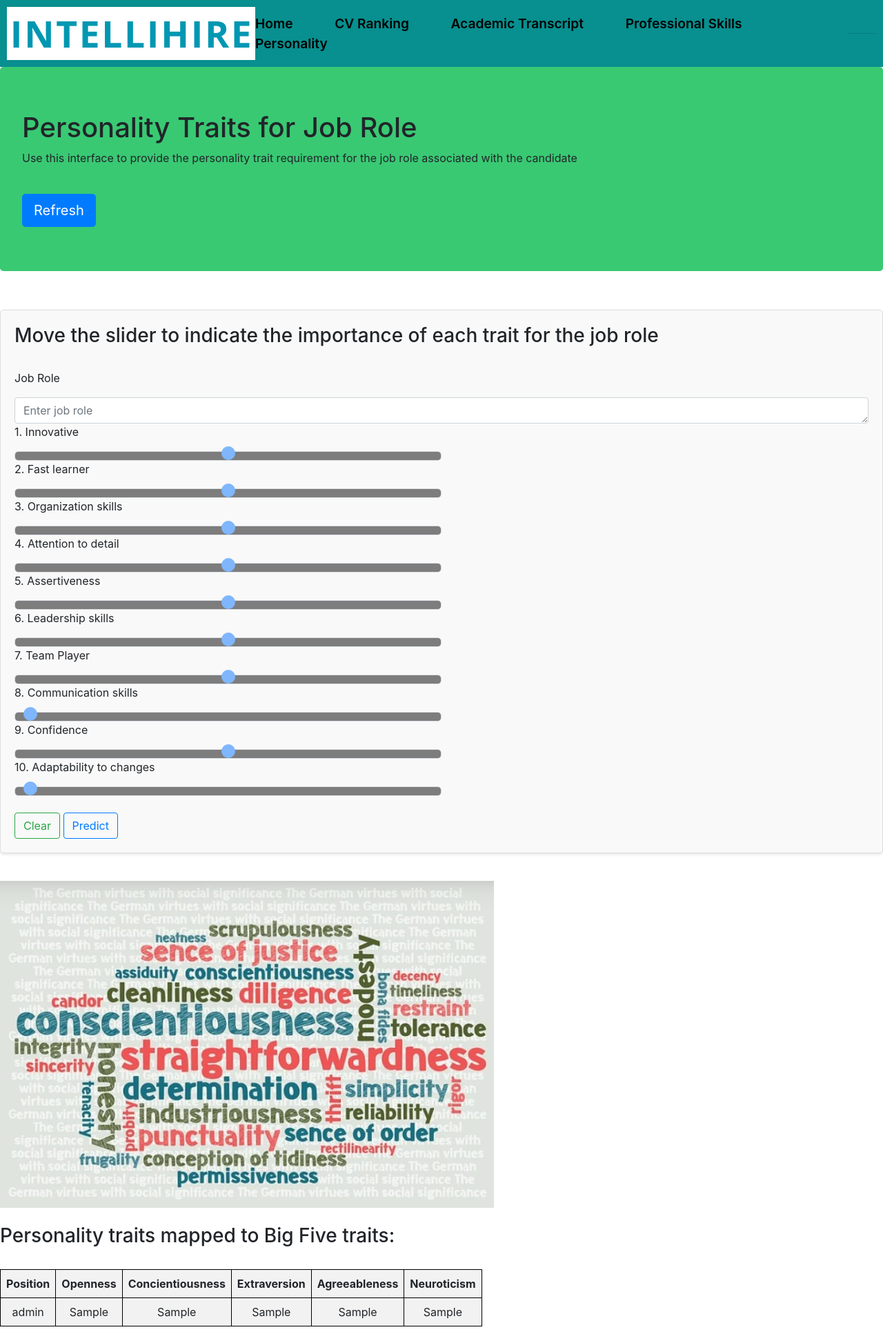
After one commit to shanalids/Intellihire, a Flask app: template templates/Personality_prediction/requirement.html in a window 1280 px wide. The commit adds this page. Shown: the whole page at 69% size. Run offline with Flask 3, Linux system fonts and the light colour scheme; the template is opened without the code that fills it: most values are stand-ins (such as "Sample title", 1, 10 or a date in 2020); some libraries are stand-ins or nearby versions.

Commit message:
personality requirements complete

```diff
--- a/app.py
+++ b/app.py
@@ -22,39 +22,11 @@ app = Flask(__name__)
 
 @app.route('/')
 def hello_world():
-    return render_template('Personality_prediction/self-rating.html', textarea_content="", slider_values="")
+    return render_template('Personality_prediction/requirement.html', textarea_content="", slider_values="")
 
 # @app.route('/')
 # def index():
 #     return render_template('Personality_prediction/open_ended.html', textarea_content="")
-
-# working - but takes column
-# @app.route('/upload', methods=['POST'])
-# def upload():
-#     if 'csv_file' in request.files:
-#         csv_file = request.files['csv_file']
-#         if csv_file.filename != '':
-#             csv_stream = io.StringIO(
-#                 csv_file.stream.read().decode("UTF-8"), newline=None)
-#             csv_reader = csv.reader(csv_stream, delimiter=',')
-
-#             # Read the first row of the CSV (assuming it contains the column headers)
-#             # Use [] as default if no header row
-#             header_row = next(csv_reader, [])
-
-#             # Initialize a list to store textarea content
-#             textarea_content = []
-
-#             # Iterate over each column header and append the corresponding cell value
-#             for header in header_row:
-#                 # Use [""] as default if no cell value
-#                 cell_value = next(csv_reader, [""])[0]
-#                 textarea_content.append(cell_value)
-
-#             return render_template('csv.html', textarea_content=textarea_content)
-#     return "No CSV file uploaded."
-
-# working
 
 
 @app.route('/upload', methods=['POST'])
@@ -283,6 +255,33 @@ def preprocess_text(text):
     return lemmatized_tokens
 
 
+@app.route('/calc_expected', methods=['POST', 'GET'])
+def calcExpected():
+    if request.method == 'POST':
+        job_role = request.form.get('jobrole')
+        innovative = int(request.form.get('innovative'))
+        fast_learner = int(request.form.get('fastlearner'))
+        organization_skills = int(request.form.get('organizationskills'))
+        attention_to_detail = int(request.form.get('attentiontodetail'))
+        assertiveness = int(request.form.get('assertiveness'))
+        leadership_skills = int(request.form.get('leadershipskills'))
+        team_player = int(request.form.get('teamplayer'))
+        communication_skills = int(request.form.get('communicationskills'))
+        confidence = int(request.form.get('confidence'))
+        adaptability_to_changes = int(
+            request.form.get('adaptabilitytochanges'))
+
+        exp_openness = (fast_learner + innovative)/2
+        exp_conscientiousness = (attention_to_detail + organization_skills)/2
+        exp_extraversion = (assertiveness + leadership_skills)/2
+        exp_agreeableness = (team_player + communication_skills)/2
+
+        # expected (anti-)neuroticism score
+        exp_neuroticism = (confidence + adaptability_to_changes)/2
+
+    return render_template('Personality_prediction/requirement.html', job_role=job_role, exp_openness=exp_openness, exp_conscientiousness=exp_conscientiousness, exp_extraversion=exp_extraversion, exp_agreeableness=exp_agreeableness, exp_neuroticism=exp_neuroticism, textarea_content="", slider_values="")
+
+
 # @app.route('/bar_chart', methods=['POST', 'GET'])
 # def bar_chart():
 #     if request.method == 'POST':
--- a/static/css/personality.css
+++ b/static/css/personality.css
@@ -185,3 +185,45 @@ tr:nth-child(even) {
 #navButton:hover {
     color: white
 }
+
+/* slider */
+input[type='range'] {
+    -webkit-appearance: none;
+    width: 50%;
+    height: 10px;
+    background-color: #494949;
+    outline: none;
+    opacity: 0.7;
+    border-radius: 5px;
+}
+
+input[type='range']::-webkit-slider-thumb {
+    -webkit-appearance: none;
+    appearance: none;
+    width: 20px;
+    height: 20px;
+    background-color: #4c9aff;
+    /* Change the color of the thumb */
+    cursor: pointer;
+    border-radius: 50%;
+    margin-top: -7px;
+}
+
+input[type='range']::-moz-range-thumb {
+    width: 50px;
+    height: 20px;
+    background-color: #4c9aff;
+    /* Change the color of the thumb */
+    cursor: pointer;
+    border-radius: 50%;
+}
+
+input[type='range']::-webkit-slider-thumb:hover {
+    background-color: #3772e6;
+    /* Change the color when hovering over the thumb */
+}
+
+input[type='range']::-moz-range-thumb:hover {
+    background-color: #3772e6;
+    /* Change the color when hovering over the thumb */
+}
--- /dev/null
+++ b/templates/Personality_prediction/requirement.html
@@ -0,0 +1,162 @@
+<!DOCTYPE html>
+<html lang="en">
+
+<head>
+    <title>Personality Traits for Job Role</title>
+    <!-- Required meta tags -->
+    <meta charset="utf-8">
+    <meta name="viewport" content="width=device-width, initial-scale=1, shrink-to-fit=no">
+
+    <!-- Bootstrap CSS -->
+    <link rel="stylesheet" href="https://stackpath.bootstrapcdn.com/bootstrap/4.1.3/css/bootstrap.min.css"
+        integrity="sha384-MCw98/SFnGE8fJT3GXwEOngsV7Zt27NXFoaoApmYm81iuXoPkFOJwJ8ERdknLPMO" crossorigin="anonymous">
+    <link rel="stylesheet" type="text/css" href="{{url_for('static', filename='css/personality.css')}}">
+</head>
+
+<body>
+    <nav>
+        <div class="nav-logo-container">
+            <img src="static/images/Logo.png" alt="">
+        </div>
+        <div class="navbar-links-container">
+            <a href="#">Home</a>
+            <a href="#">CV Ranking</a>
+            <a href="#">Academic Transcript</a>
+            <a href="#">Professional Skills</a>
+            <a href="#">Personality</a>
+        </div>
+        <div class="navbar-menu-container">
+            <span class="bars-icon" onclick="openMenu()">&#9776;</span>
+        </div>
+        <div id="drawer" class="drawer">
+            <div class="drawer-content">
+                <ul>
+                    <!-- Add your menu items dynamically using JavaScript -->
+                </ul>
+                <hr>
+            </div>
+        </div>
+    </nav>
+
+    <!-- Include your JavaScript files here -->
+
+    <script>
+        function openMenu() {
+            var drawer = document.getElementById('drawer');
+            drawer.classList.toggle('open');
+        }
+    </script>
+
+    <div class="jumbotron">
+        <div class="titlecontainer">
+            <h1>Personality Traits for Job Role</h1>
+            <p>Use this interface to provide the personality trait requirement for the job role associated with the
+                candidate</p>
+            <br />
+            <a class="btn btn-lg btn-primary" href="#" role="button">Refresh</a>
+        </div>
+    </div>
+
+    <div class="requirement-container">
+        <br />
+        <form class="form-group mt-2 mt-md-0" method="POST" action="/calc_expected">
+
+            <h3>Move the slider to indicate the importance of each trait for the job role</h3>
+            <br />
+
+            <div>
+                <p>Job Role</p>
+                <textarea name='jobrole' rows="1" class="form-control" placeholder="Enter job role"></textarea>
+            </div>
+
+            <div>
+                <p>1. Innovative</p>
+                <input type="range" name="innovative" min="0" max="5" step="0.5" class="form-control" required="true">
+            </div>
+
+            <div>
+                <p>2. Fast learner</p>
+                <input type="range" name="fastlearner" min="0" max="5" step="0.5" class="form-control" required="true">
+            </div>
+
+            <div>
+                <p>3. Organization skills</p>
+                <input type="range" name="organizationskills" min="0" max="5" step="0.5" class="form-control"
+                    required="true">
+            </div>
+
+            <div>
+                <p>4. Attention to detail</p>
+                <input type="range" name="attentiontodetail" min="0" max="5" step="0.5" class="form-control"
+                    required="true">
+            </div>
+
+            <div>
+                <p>5. Assertiveness</p>
+                <input type="range" name="assertiveness" min="0" max="5" step="0.5" class="form-control"
+                    required="true">
+            </div>
+
+            <div>
+                <p>6. Leadership skills</p>
+                <input type="range" name="leadershipskills" min="0" max="5" step="0.5" class="form-control"
+                    required="true">
+            </div>
+
+            <div>
+                <p>7. Team Player</p>
+                <input type="range" name="teamplayer" min="0" max="5" step="0.5" class="form-control" required="true">
+            </div>
+
+            <div>
+                <p>8. Communication skills</p>
+                <input type="range" name="communicationskills" min="0" max="0.5" step="1" class="form-control"
+                    required="true">
+            </div>
+
+            <div>
+                <p>9. Confidence</p>
+                <input type="range" name="confidence" min="0" max="5" step="0.5" class="form-control" required="true">
+            </div>
+
+            <div>
+                <p>10. Adaptability to changes</p>
+                <input type="range" name="adaptabilitytochanges" min="0" max="0.5" step="1" class="form-control"
+                    required="true">
+            </div>
+
+            <br />
+
+            <button class="btn btn-outline-success " type="reset">Clear</button>
+            <button class="btn btn-outline-primary " type="submit">Predict</button>
+        </form>
+        <br />
+
+        <div class="requirement-image-section">
+            <img src="static/images/personality.png" alt="HR Background Image">
+        </div>
+
+        <br />
+        <h3>Personality traits mapped to Big Five traits:</h3>
+        <br />
+        <table>
+            <tr>
+                <th>Position</th>
+                <th>Openness</th>
+                <th>Concientiousness</th>
+                <th>Extraversion</th>
+                <th>Agreeableness</th>
+                <th>Neuroticism</th>
+            </tr>
+            <tr>
+                <td>{{ job_role }}</td>
+                <td>{{ exp_openness }}</td>
+                <td>{{ exp_conscientiousness }}</td>
+                <td>{{ exp_extraversion }}</td>
+                <td>{{ exp_agreeableness }}</td>
+                <td>{{ exp_neuroticism }}</td>
+            </tr>
+        </table>
+        <br />
+
+</body>
--- a/templates/Personality_prediction/self-rating.html
+++ b/templates/Personality_prediction/self-rating.html
@@ -229,7 +229,7 @@
             <button class="btn btn-outline-primary " type="submit">Predict</button>
         </form>
 
-        <div class="home-image-section">
+        <div class="self-rating-image-section">
             <img src="static/images/hr.jpeg" alt="HR Background Image">
         </div>
     </div>
```
Also changed, not shown: static/images/personality.PNG (added), templates/Personality_prediction/result.html (added).
